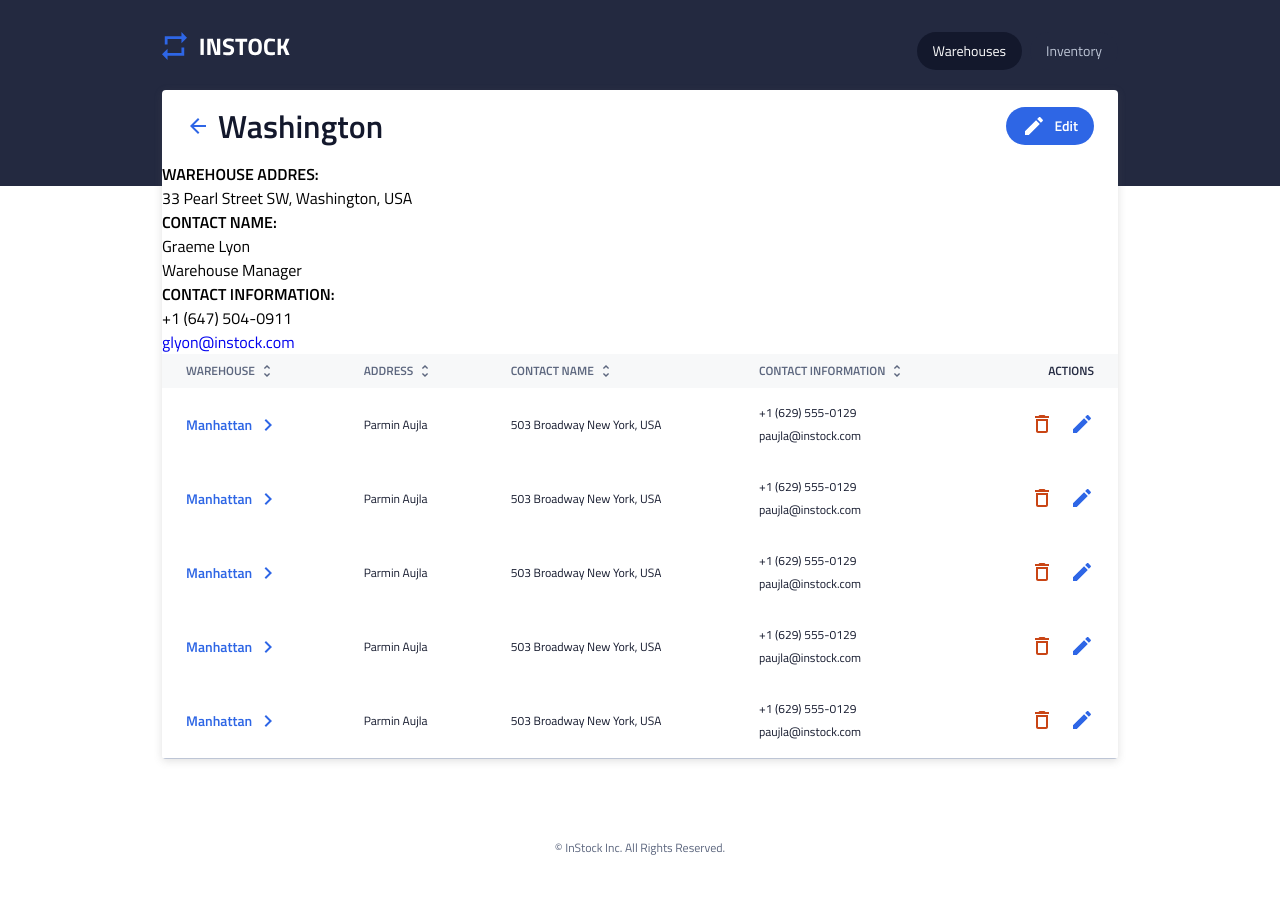
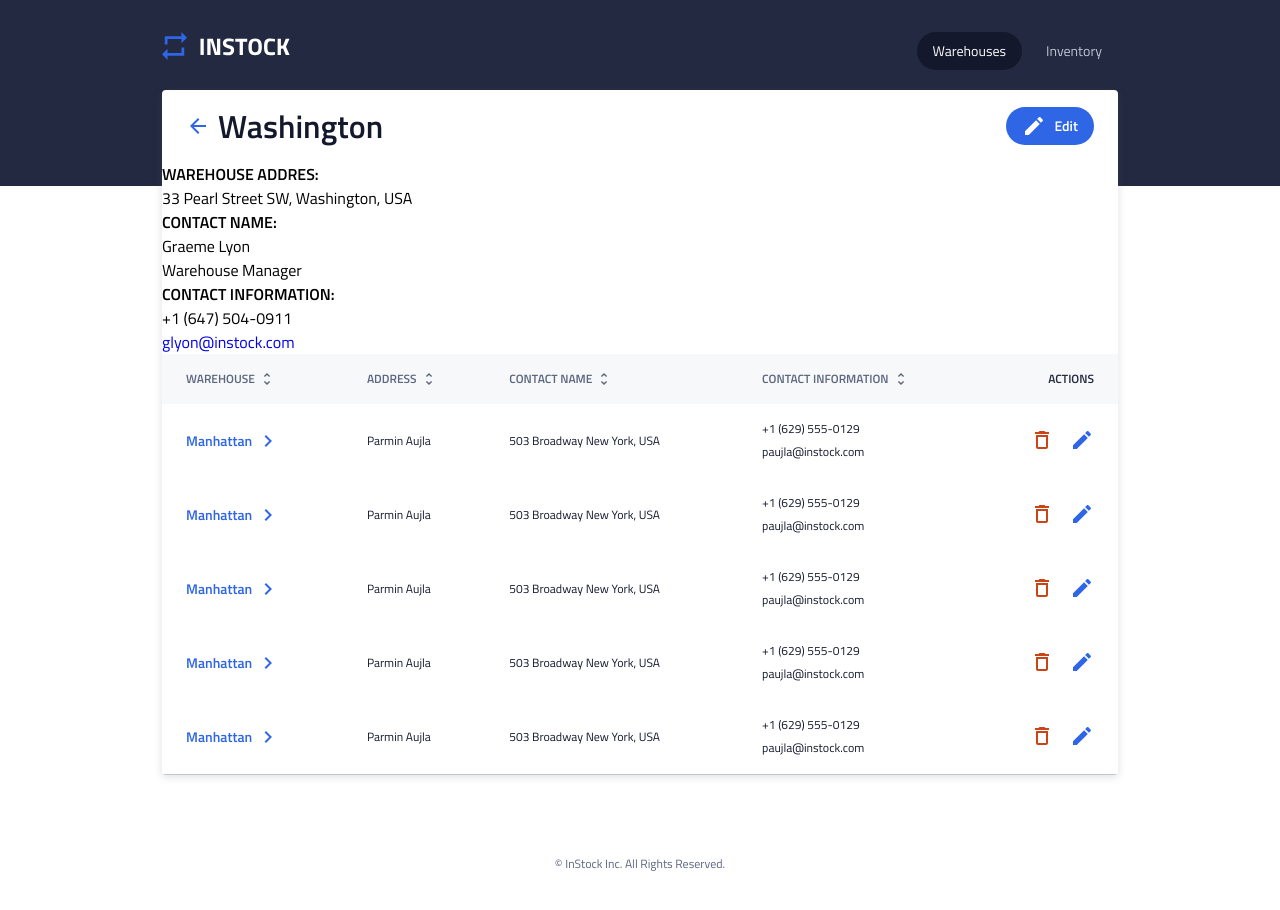
Before and after one commit to achris-alonzo30/south-american-horned-frog-instock, a React (Vite) app: page / in a window 1280 px wide. Shown: the top 910 px of the page. Built offline with nearby package versions, Linux system fonts and the light colour scheme.

Commit message:
fix the issue on overflowing conent on right side

```diff
--- a/src/components/WarehouseList/WarehouseList.scss
+++ b/src/components/WarehouseList/WarehouseList.scss
@@ -21,14 +21,14 @@
         }
 
         &--cells {
+            padding: 1rem;
             text-align: start;
             display: table-cell;
-            padding: 0.5rem 1rem;
             vertical-align: middle;
             @include dynamicFont(600, .6875rem, 1rem, $slate);
 
             @include tablet {
-                padding: 0.5rem 1.5rem;
+                padding: 1rem 1rem 1rem 1.5rem;
                 @include dynamicFont(600, .75rem, 1.125rem, $slate);
             }
         }
```
